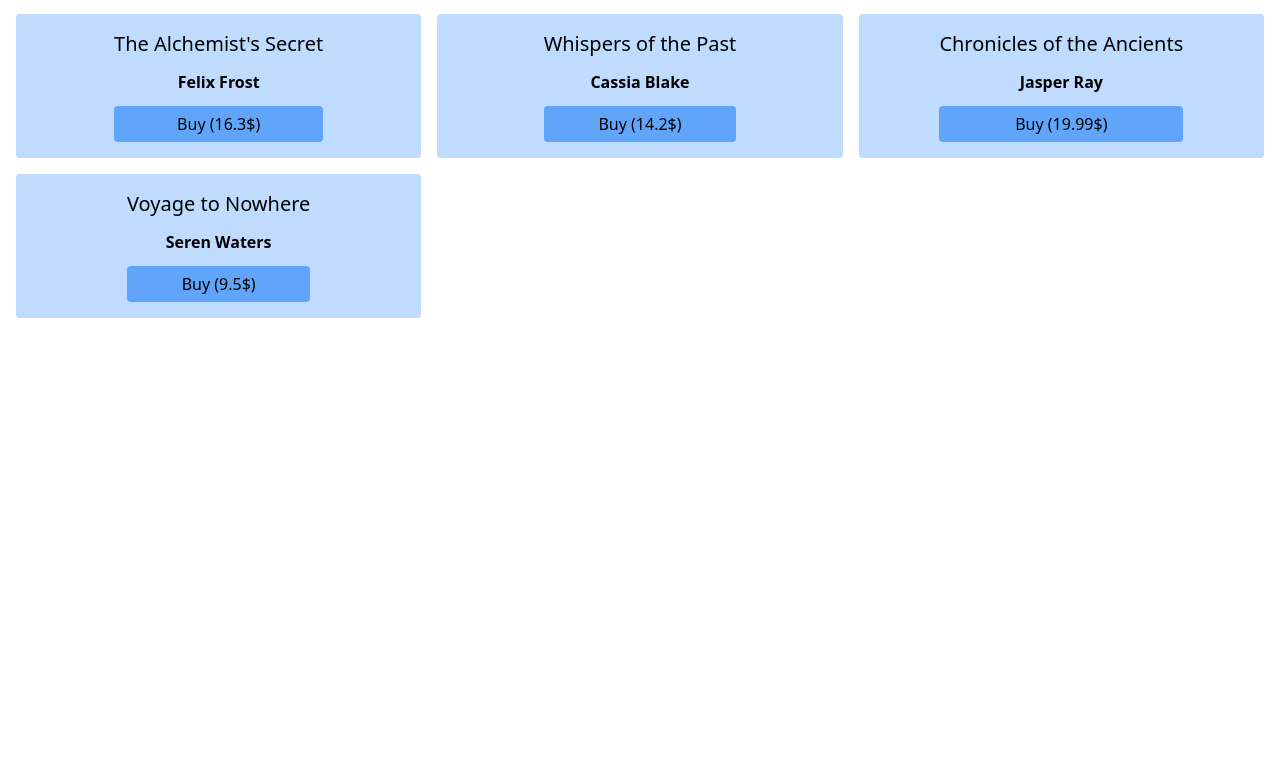
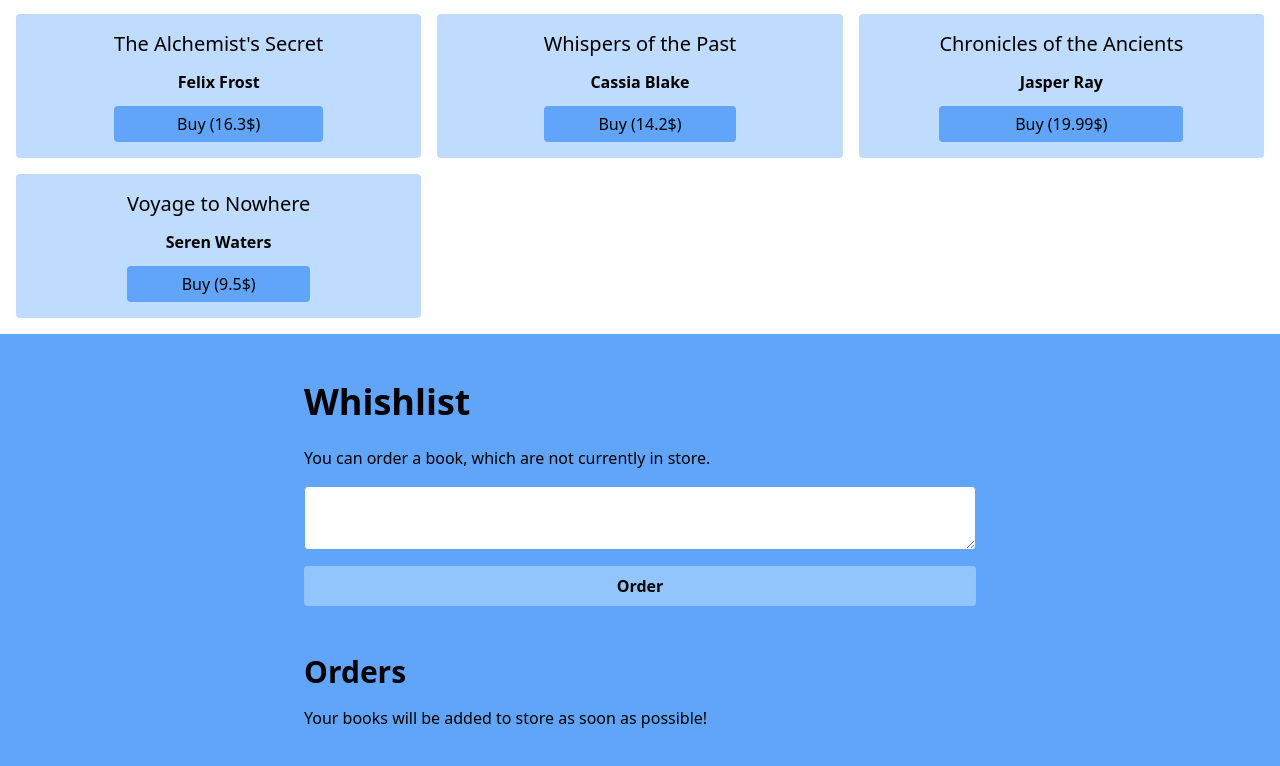
Before and after one commit to serverwind/eSHOP, a React (Vite) app: page / in a window 1280 px wide. Shown: the part 1218-1984 px from the top of the page. Before the commit the page ends 1552 px from the top, so only its background shows below. Built offline with nearby package versions, Linux system fonts and the light colour scheme.

Commit message:
Created wishlist

```diff
--- /dev/null
+++ b/src/components/Whishlist.jsx
@@ -0,0 +1,56 @@
+import { useState } from "react";
+
+const Orders = ({ data }) => {
+  return (
+    <div className="flex flex-col gap-4">
+      <h3 className="text-3xl mt-8 font-bold">Orders</h3>
+      {data.map((order) => (
+        <div className="grid bg-blue-200 min-h-36 justify-center content-center py-4 rounded font-bold text-xl" key={order.id}>
+          {order.book}
+        </div>
+      ))}
+      <p>Your books will be added to store as soon as possible!</p>
+    </div>
+  );
+};
+
+const Form = () => {
+  const [order, setOrder] = useState([]);
+
+  function handleOrder() {
+    let value = document.getElementById("book").value;
+
+    if (value != "") {
+      let whish = {
+        book: document.getElementById("book").value,
+        id: Object.keys(order).length + 1,
+      };
+      setOrder([...order, whish]);
+      value = "";
+    }
+  }
+
+  return (
+    <div className="flex flex-col gap-4">
+      <textarea id="book" className="border border-blue-400 min-h-16 rounded" type="text" />
+      <button className="bg-blue-300 rounded p-2 font-bold" onClick={handleOrder}>
+        Order
+      </button>
+      <Orders data={order} />
+    </div>
+  );
+};
+
+const Whishlist = () => {
+  return (
+    <section className="bg-blue-400 py-8">
+      <div className="flex flex-col gap-4 m-4 sm:max-w-2xl sm:mx-auto">
+      <h2 className="text-4xl mb-2 font-bold">Whishlist</h2>
+      <p>You can order a book, which are not currently in store.</p>
+      <Form />
+    </div>
+    </section>
+  );
+};
+
+export default Whishlist;
--- a/src/main.jsx
+++ b/src/main.jsx
@@ -2,10 +2,12 @@ import ReactDOM from 'react-dom/client'
 import './output.css'
 import Header from './components/Header'
 import Shop from './components/Shop'
+import Whishlist from './components/Whishlist'
 
 ReactDOM.createRoot(document.getElementById('root')).render(
     <>
     <Header />
     <Shop />
+    <Whishlist />
     </>
 )
--- a/src/output.css
+++ b/src/output.css
@@ -582,9 +582,8 @@ video {
   margin: 1rem;
 }
 
-.mx-4 {
-  margin-left: 1rem;
-  margin-right: 1rem;
+.mb-2 {
+  margin-bottom: 0.5rem;
 }
 
 .mb-4 {
@@ -593,6 +592,10 @@ video {
 
 .ms-auto {
   margin-inline-start: auto;
+}
+
+.mt-8 {
+  margin-top: 2rem;
 }
 
 .block {
@@ -639,6 +642,14 @@ video {
   min-height: 9rem;
 }
 
+.min-h-24 {
+  min-height: 6rem;
+}
+
+.min-h-16 {
+  min-height: 4rem;
+}
+
 .w-3 {
   width: 0.75rem;
 }
@@ -661,6 +672,10 @@ video {
 
 .flex-col {
   flex-direction: column;
+}
+
+.content-center {
+  align-content: center;
 }
 
 .items-center {
@@ -719,12 +734,21 @@ video {
   border-top-right-radius: 0.25rem;
 }
 
+.border {
+  border-width: 1px;
+}
+
 .border-b {
   border-bottom-width: 1px;
 }
 
 .border-t {
   border-top-width: 1px;
+}
+
+.border-blue-400 {
+  --tw-border-opacity: 1;
+  border-color: rgb(96 165 250 / var(--tw-border-opacity));
 }
 
 .border-gray-200 {
@@ -756,6 +780,20 @@ video {
   background-color: rgb(255 255 255 / var(--tw-bg-opacity));
 }
 
+.bg-blue-500 {
+  --tw-bg-opacity: 1;
+  background-color: rgb(59 130 246 / var(--tw-bg-opacity));
+}
+
+.bg-blue-300 {
+  --tw-bg-opacity: 1;
+  background-color: rgb(147 197 253 / var(--tw-bg-opacity));
+}
+
+.p-2 {
+  padding: 0.5rem;
+}
+
 .p-4 {
   padding: 1rem;
 }
@@ -775,8 +813,18 @@ video {
   padding-bottom: 1rem;
 }
 
+.py-8 {
+  padding-top: 2rem;
+  padding-bottom: 2rem;
+}
+
 .text-center {
   text-align: center;
+}
+
+.text-3xl {
+  font-size: 1.875rem;
+  line-height: 2.25rem;
 }
 
 .text-4xl {
@@ -868,20 +916,21 @@ video {
 }
 
 @media (min-width: 640px) {
+  .sm\:mx-auto {
+    margin-left: auto;
+    margin-right: auto;
+  }
+
   .sm\:grid {
     display: grid;
   }
 
+  .sm\:max-w-2xl {
+    max-width: 42rem;
+  }
+
   .sm\:grid-cols-2 {
     grid-template-columns: repeat(2, minmax(0, 1fr));
-  }
-
-  .sm\:grid-cols-4 {
-    grid-template-columns: repeat(4, minmax(0, 1fr));
-  }
-
-  .sm\:grid-cols-3 {
-    grid-template-columns: repeat(3, minmax(0, 1fr));
   }
 }
 
```
